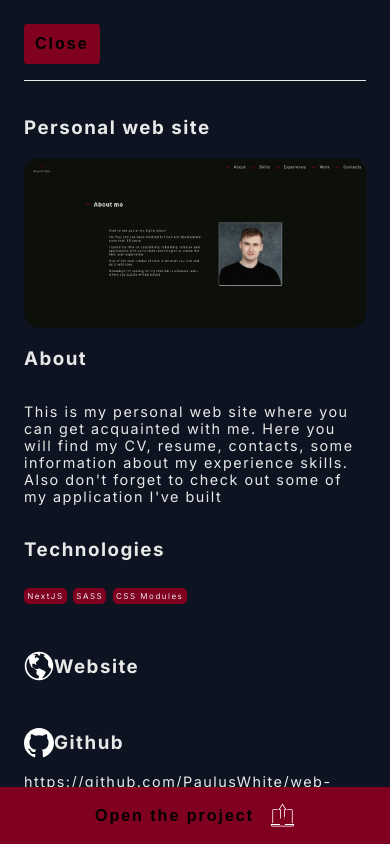
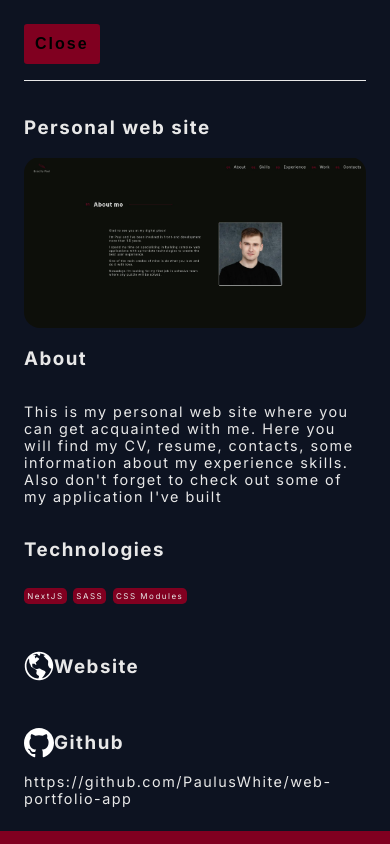
Before and after one commit to PaulusWhite/web-portfolio-app, a Next.js app: page / in a window 390 px wide. Both pictures are taken after a click on the element 195 px from the left and 3664 px from the top of the page. Shown: the part 3242-4086 px from the top of the page. Built offline with nearby package versions, Linux system fonts and the light colour scheme.

Commit message:
fix: fix item card

```diff
--- a/src/components/sections/work/ProjectCardItem.tsx
+++ b/src/components/sections/work/ProjectCardItem.tsx
@@ -47,6 +47,7 @@ const ProjectCardItem = (props: IProjectCardPortalProps) => {
         className={`${style["project-card-portal"]} openPortal`}
         onClick={(e) => e.stopPropagation()}
       >
+        <div className={style.info}>
           <Button extraClass={style["close-btn"]} clickAction={closeProjectCardItem}>
             Close
           </Button>
@@ -68,6 +69,7 @@ const ProjectCardItem = (props: IProjectCardPortalProps) => {
 
           <SourceLink link={deploy} type="Website" />
           <SourceLink link={github} type="Github" />
+        </div>
 
         <Button extraClass={style["deploy-link"]}>
           Open the project
--- a/src/styles/modules/work/projectCardItem.module.scss
+++ b/src/styles/modules/work/projectCardItem.module.scss
@@ -11,16 +11,19 @@
 
   .project-card-portal {
     @include flexColumn;
-    align-items: flex-start;
     position: absolute;
     z-index: 5;
-    top: 0;
-    bottom: 0;
     right: -30rem;
     width: 30rem;
-    padding: 1.5rem;
+    height: 100vh;
     background: $secondDarkColor;
     transition: 0.3s;
+    overflow-y: auto;
+
+    .info {
+      @include flexColumn;
+      align-items: flex-start;
+      padding: 1.5rem;
 
       .close-btn {
         margin: 0 auto 0 0;
@@ -36,6 +39,7 @@
       }
 
       .img-frame {
+        flex-shrink: 0;
         position: relative;
         width: 100%;
         aspect-ratio: 2/1;
@@ -51,15 +55,14 @@
       a {
         font-size: 0.9rem;
       }
+    }
 
     .deploy-link {
-      position: absolute;
-      bottom: 0;
-      left: 0;
-      right: 0;
       display: flex;
       justify-content: center;
       align-items: center;
+      width: 100%;
+      margin-top: auto;
       gap: 1rem;
       padding: 0.8rem;
       border-radius: 0;
@@ -78,14 +81,13 @@
   .sheet {
     .project-card-portal {
       width: 100%;
+
+      .infp {
+        p,
+        a {
+          font-size: 0.8rem;
         }
       }
     }
-
-@media (max-width: 480px) {
-  .sheet {
-    .project-card-portal {
-      width: 100%;
   }
 }
-}
```
Lines whose indentation alone changed are shown as unchanged.
